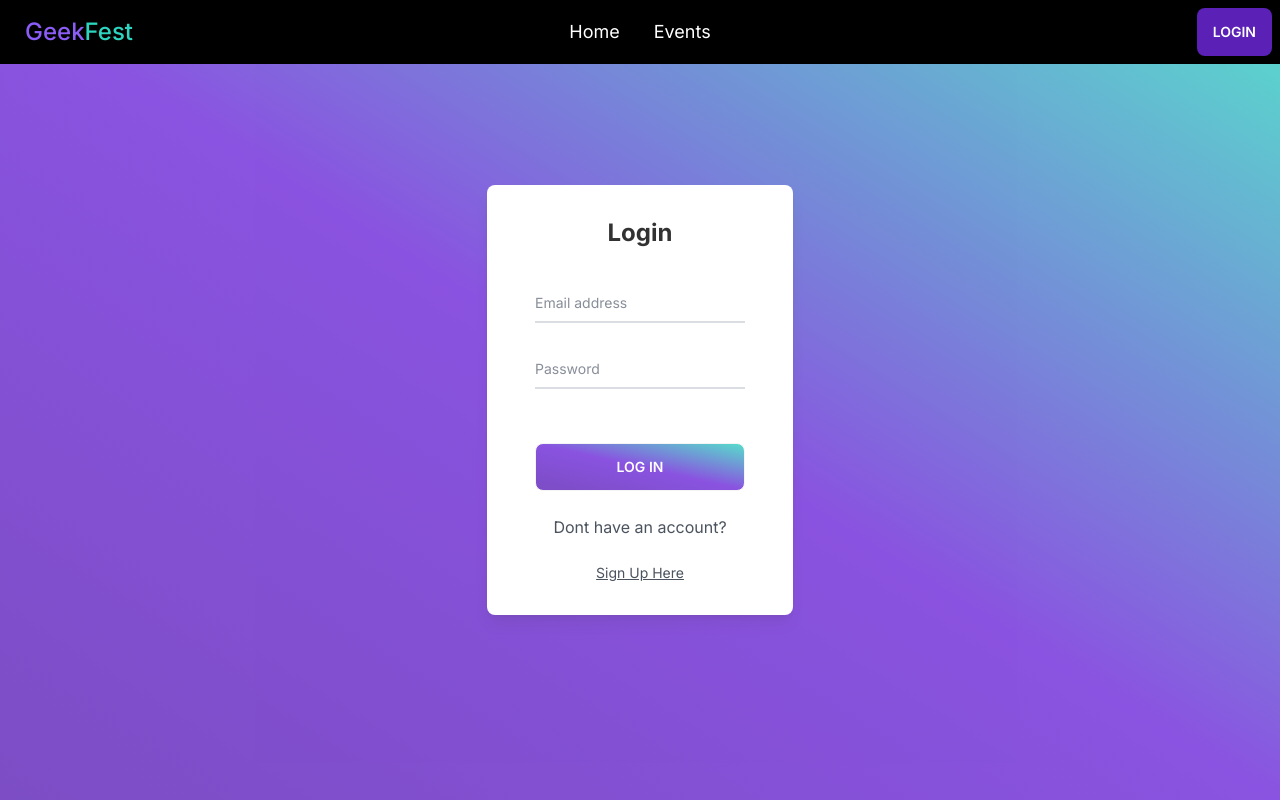
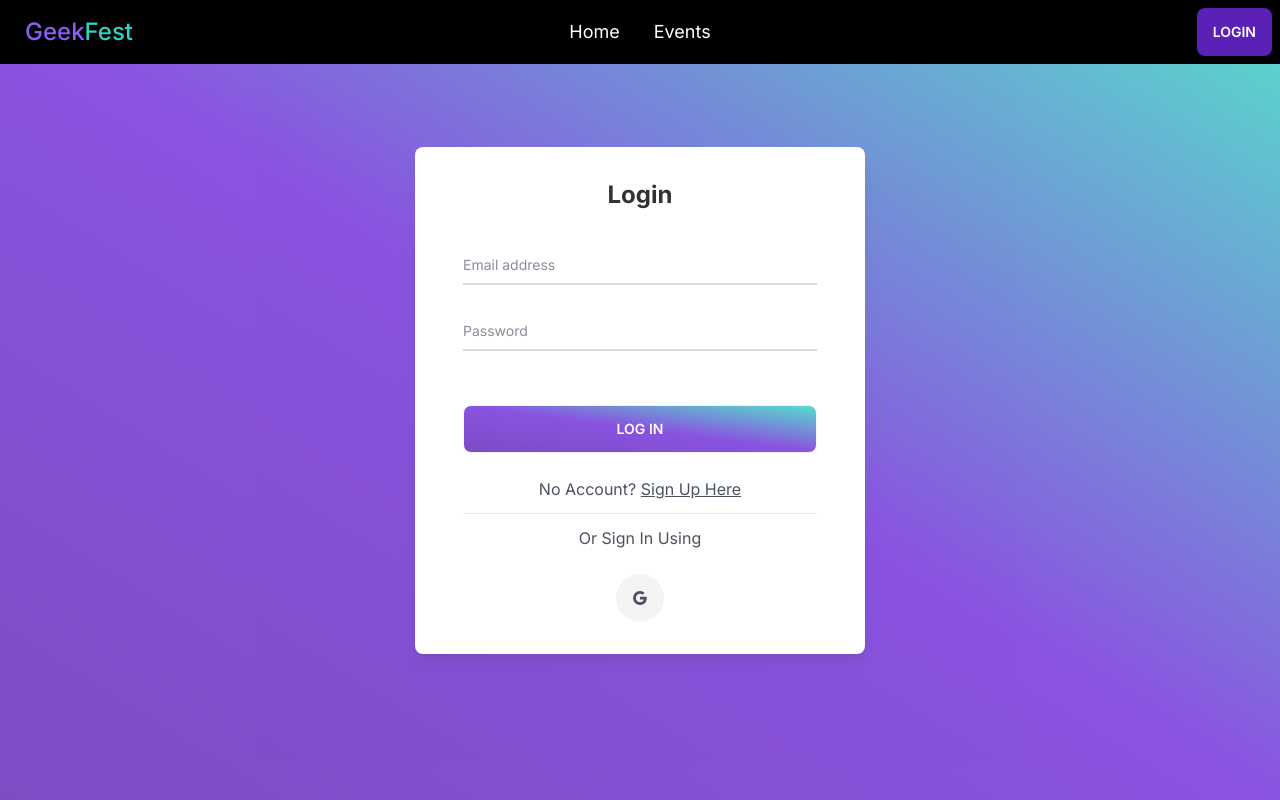
Before and after one commit to ShakeefAhmedRakin/GeekFest, a React (Vite) app: page /login in a window 1280 px wide. Built offline with nearby package versions, Linux system fonts and the light colour scheme; no server answers.

Commit message:
Added toast alerts to the forms and implemented google sign in

```diff
--- a/package.json
+++ b/package.json
@@ -18,6 +18,7 @@
     "react-dom": "^18.2.0",
     "react-icons": "^4.11.0",
     "react-router-dom": "^6.16.0",
+    "react-toastify": "^9.1.3",
     "sort-by": "^1.2.0"
   },
   "devDependencies": {
--- a/src/Components/Login/Login.jsx
+++ b/src/Components/Login/Login.jsx
@@ -1,10 +1,31 @@
-import { Link, useNavigate } from "react-router-dom";
+import { Link } from "react-router-dom";
 import { useContext, useState } from "react";
 import { AuthContext } from "../../Providers/AuthProvider";
+import { ToastContainer, toast } from "react-toastify";
+import "react-toastify/dist/ReactToastify.css";
+import { BsGoogle } from "react-icons/bs";
 
 const Login = () => {
-  const { signInUser } = useContext(AuthContext);
+  const { signInUser, signInWithGoogle } = useContext(AuthContext);
   const [error, setError] = useState("");
+
+  const handleGoogleSignIn = () => {
+    signInWithGoogle()
+      .then((result) => {
+        console.log(result.user);
+        toast.success("Logged in successfully", {
+          position: "bottom-right",
+          autoClose: 5000,
+          hideProgressBar: true,
+          closeOnClick: true,
+          pauseOnHover: true,
+          draggable: true,
+          progress: undefined,
+          theme: "dark",
+        });
+      })
+      .catch((error) => console.log(error));
+  };
 
   const handleLogin = (e) => {
     e.preventDefault();
@@ -15,6 +36,16 @@ const Login = () => {
       .then((result) => {
         console.log(result.user);
         setError("");
+        toast.success("Logged in successfully", {
+          position: "bottom-right",
+          autoClose: 5000,
+          hideProgressBar: true,
+          closeOnClick: true,
+          pauseOnHover: true,
+          draggable: true,
+          progress: undefined,
+          theme: "dark",
+        });
       })
       .catch((error) => {
         console.log(error);
@@ -24,8 +55,8 @@ const Login = () => {
 
   return (
     <>
-      <div className="bg-gradient-to-bl from-teal-400 via-violet-700 to-violet-800 opacity-80 h-screen flex justify-center items-center">
-        <div className="bg-white px-12 py-8 rounded-lg shadow-lg">
+      <div className="bg-gradient-to-bl from-teal-400 via-violet-700 to-violet-800 opacity-80 h-screen flex justify-center items-center px-2">
+        <div className="bg-white px-12 py-8 rounded-lg shadow-lg w-[450px]">
           <form onSubmit={handleLogin}>
             <h1 className="text-black font-bold text-center mb-8 text-2xl">
               Login
@@ -65,14 +96,34 @@ const Login = () => {
               Log in
             </button>
           </form>
-          <p className="text-center my-6">Dont have an account?</p>
-          <div className="flex justify-center">
-            <Link to="/register" className="link text-sm">
+          <p className="text-center mt-6">
+            <span>No Account? </span>
+            <Link to="/register" className="link">
               Sign Up Here
             </Link>
+          </p>
+          <hr className="my-3"></hr>
+          <p className="text-center ">Or Sign In Using</p>
+          <div className="flex justify-center mt-6">
+            <button className="btn btn-circle" onClick={handleGoogleSignIn}>
+              <BsGoogle></BsGoogle>
+            </button>
           </div>
         </div>
       </div>
+      <ToastContainer
+        position="bottom-right"
+        autoClose={5000}
+        limit={2}
+        hideProgressBar
+        newestOnTop={false}
+        closeOnClick
+        rtl={false}
+        pauseOnFocusLoss={false}
+        draggable
+        pauseOnHover
+        theme="dark"
+      />
     </>
   );
 };
--- a/src/Components/Register/Register.jsx
+++ b/src/Components/Register/Register.jsx
@@ -1,7 +1,8 @@
-import { BsGoogle } from "react-icons/bs";
 import { useContext, useState } from "react";
 import { Link } from "react-router-dom";
 import { AuthContext } from "../../Providers/AuthProvider";
+import { ToastContainer, toast } from "react-toastify";
+import "react-toastify/dist/ReactToastify.css";
 
 const Register = () => {
   const { createUser } = useContext(AuthContext);
@@ -27,6 +28,16 @@ const Register = () => {
       .then((result) => {
         console.log(result.user);
         setError("");
+        toast.success("Registered successfully", {
+          position: "bottom-right",
+          autoClose: 5000,
+          hideProgressBar: true,
+          closeOnClick: true,
+          pauseOnHover: true,
+          draggable: true,
+          progress: undefined,
+          theme: "dark",
+        });
       })
       .catch((error) => {
         console.log(error.code, error.message);
@@ -36,8 +47,8 @@ const Register = () => {
 
   return (
     <>
-      <div className="bg-gradient-to-bl from-teal-400 via-violet-700 to-violet-800 opacity-80 h-screen flex justify-center items-center">
-        <div className="bg-white px-12 py-8 rounded-lg shadow-lg">
+      <div className="bg-gradient-to-bl from-teal-400 via-violet-700 to-violet-800 opacity-80 h-screen flex justify-center items-center px-2">
+        <div className="bg-white px-12 py-8 rounded-lg shadow-lg w-[400px]">
           <form onSubmit={handleRegister}>
             <h1 className="text-black font-bold text-center mb-8 text-2xl">
               Sign Up
@@ -77,20 +88,28 @@ const Register = () => {
               Create Account
             </button>
           </form>
-          <p className="text-center my-6">Or Sign Up Using</p>
-          <div className="flex justify-center mb-2">
-            <button className="btn btn-circle">
-              <BsGoogle></BsGoogle>
-            </button>
-          </div>
+
           <p className="text-center my-6">
             Have an account?{" "}
-            <Link to="/login" className="link text-sm">
+            <Link to="/login" className="link">
               Log In Here
             </Link>
           </p>
         </div>
       </div>
+      <ToastContainer
+        position="bottom-right"
+        autoClose={5000}
+        limit={2}
+        hideProgressBar
+        newestOnTop={false}
+        closeOnClick
+        rtl={false}
+        pauseOnFocusLoss={false}
+        draggable
+        pauseOnHover
+        theme="dark"
+      />
     </>
   );
 };
--- a/src/Providers/AuthProvider.jsx
+++ b/src/Providers/AuthProvider.jsx
@@ -1,14 +1,18 @@
 import { createContext, useEffect, useState } from "react";
 import auth from "../Firebase/firebase.config";
 import {
+  GoogleAuthProvider,
   createUserWithEmailAndPassword,
   onAuthStateChanged,
   signInWithEmailAndPassword,
+  signInWithPopup,
   signOut,
 } from "firebase/auth";
 import PropTypes from "prop-types";
 
 export const AuthContext = createContext(null);
+
+const googleProvider = new GoogleAuthProvider();
 
 const AuthProvider = ({ children }) => {
   const [user, setUser] = useState(null);
@@ -22,6 +26,10 @@ const AuthProvider = ({ children }) => {
   const signInUser = (email, password) => {
     setLoading(true);
     return signInWithEmailAndPassword(auth, email, password);
+  };
+
+  const signInWithGoogle = () => {
+    return signInWithPopup(auth, googleProvider);
   };
 
   const logOut = () => {
@@ -40,7 +48,14 @@ const AuthProvider = ({ children }) => {
     };
   }, []);
 
-  const authInfo = { user, loading, createUser, signInUser, logOut };
+  const authInfo = {
+    user,
+    loading,
+    createUser,
+    signInUser,
+    logOut,
+    signInWithGoogle,
+  };
   return (
     <>
       <AuthContext.Provider value={authInfo}>{children}</AuthContext.Provider>
```
Also changed, not shown: 1 other file (tests, documents, lock files or other folders).
